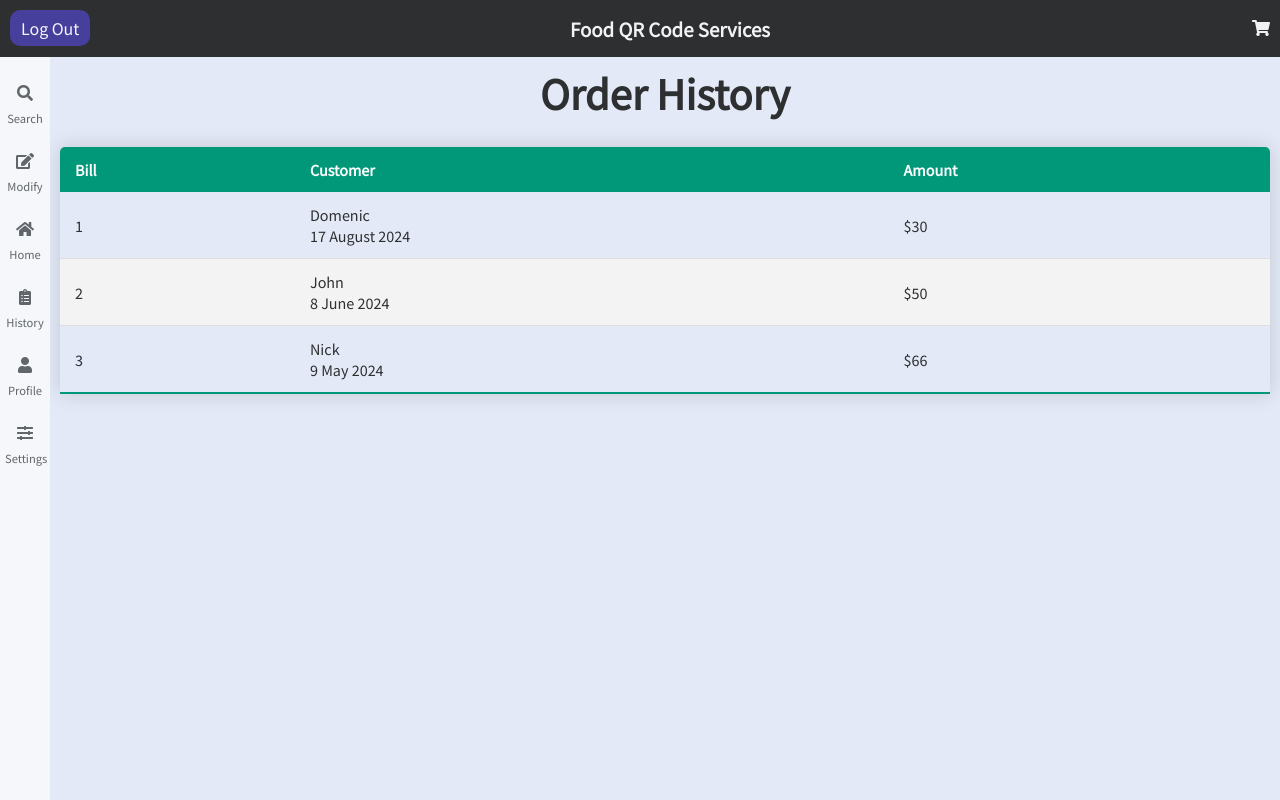
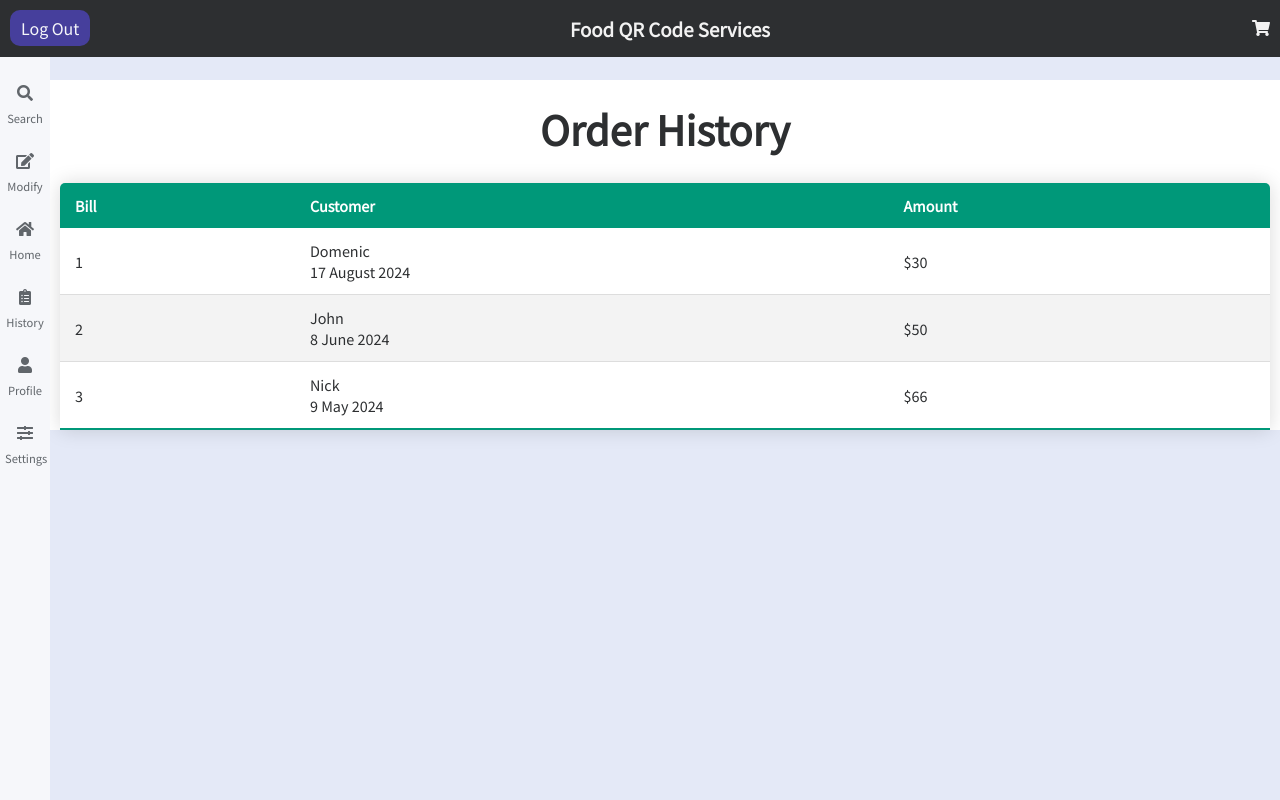
Before and after one commit to VisualGitCode/VisualGitCode.github.io, a plain HTML site: page History/history.html in a window 1280 px wide. Drawn offline with Linux system fonts and the light colour scheme.

Commit message:
Update style.css

```diff
--- a/History/Css/style.css
+++ b/History/Css/style.css
@@ -320,10 +320,15 @@ p {
 
 .order-history {
     text-align: center;
-    margin-top: 8vh;
+    margin-top: 10vh;
     font-size: 20px;
 }
 
 .order-history > h3 {
+    padding-top: 20px;
     font-size: 40px;
 }
+
+.dashboard {
+    background-color: white;
+}
```
